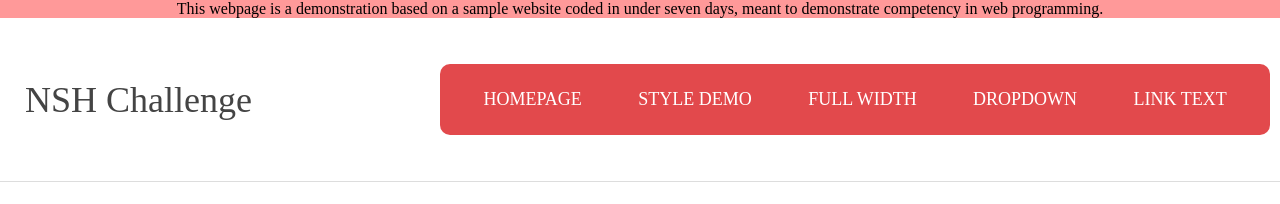
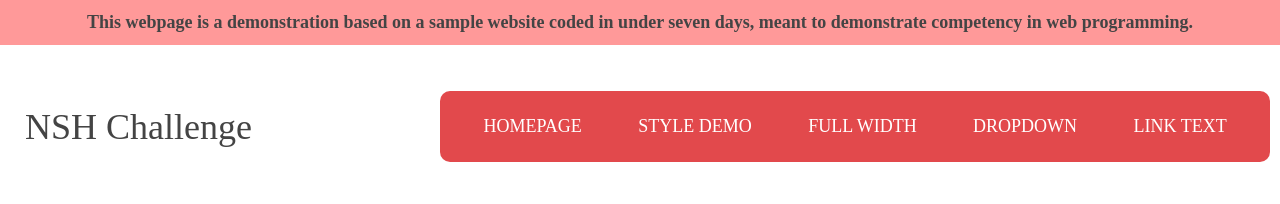
Before and after one commit to KobraKid/nsh_site, a plain HTML site: page index.html in a window 1280 px wide. Shown: the top 204 px of the page. Drawn offline with Linux system fonts and the light colour scheme; a web font is replaced by a local one.

Commit message:
Fixed formatting
Missing a closing quote mark

```diff
--- a/index.html
+++ b/index.html
@@ -8,7 +8,7 @@
 	<script type="text/javascript" src="main.js"></script>
 </head>
 <body onload="showSlide(0);">
-	<div style="display: flex; justify-content: center; background-color: rgba(256, 0, 0, 0.4); width: 100%;>
+	<div style="display: flex; justify-content: center; background-color: rgba(256, 0, 0, 0.4); width: 100%;">
 		<h3 style="margin: 12px;">This webpage is a demonstration based on a sample website coded in under seven days, meant to demonstrate competency in web programming.</h3>
 	</div>
 	<div class="flex_container" id="header">
```
